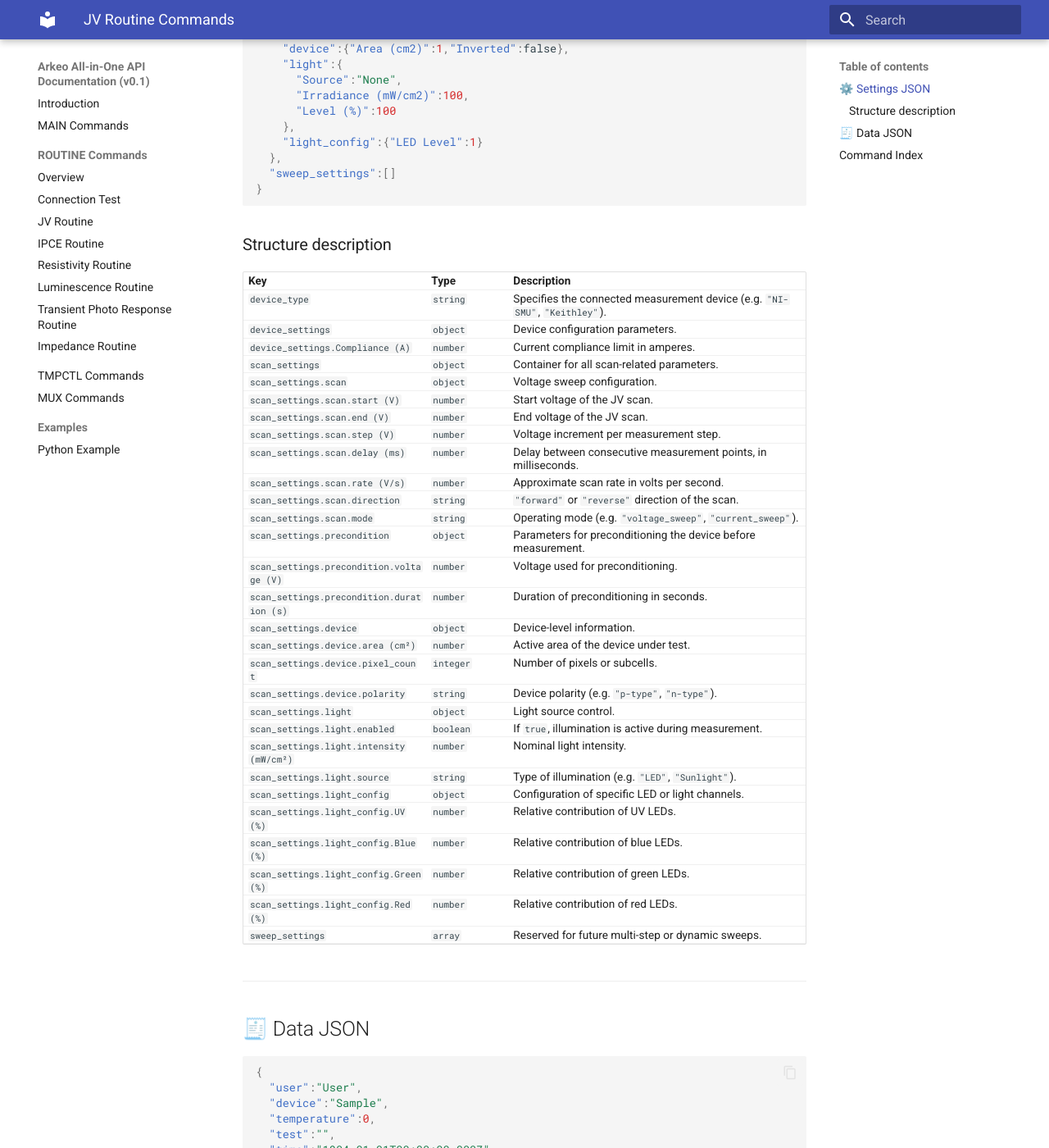
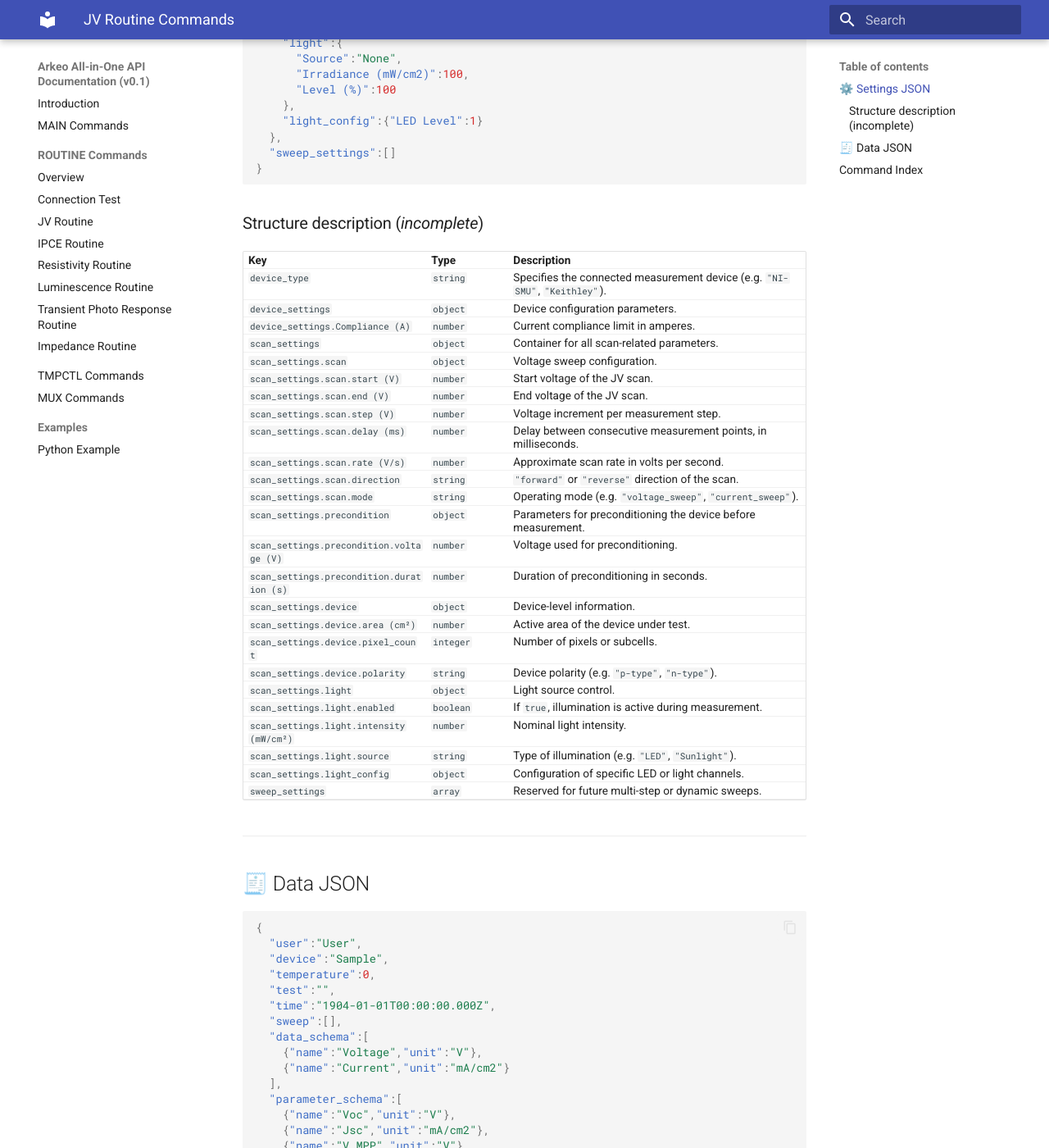
Before and after one commit to cicciresearch/arkeo-api-docs, an MkDocs documentation site: the page built from docs/routine/JV.md, in a window 1280 px wide and 1400 px high, scrolled down 644 px. Shown: the whole window at 82% size. Built offline with MkDocs 1.6.1 and Material for MkDocs 9.7.7, drawn with Linux system fonts in a browser that asks for light colours; some of the changed text lies outside the part shown.

````diff
--- a/docs/routine/JV.md
+++ b/docs/routine/JV.md
@@ -37,39 +36,35 @@ The diode equation is given by $I = I_0 (e^{qV/kT} - 1)$.
 
 ```
 
-### Structure description
+### Structure description (*incomplete*)
 
-| Key | Type | Description |
-|-----|------|-------------|
-| `device_type` | `string` | Specifies the connected measurement device (e.g. `"NI-SMU"`, `"Keithley"`). |
-| `device_settings` | `object` | Device configuration parameters. |
-| `device_settings.Compliance (A)` | `number` | Current compliance limit in amperes. |
-| `scan_settings` | `object` | Container for all scan-related parameters. |
-| `scan_settings.scan` | `object` | Voltage sweep configuration. |
-| `scan_settings.scan.start (V)` | `number` | Start voltage of the JV scan. |
-| `scan_settings.scan.end (V)` | `number` | End voltage of the JV scan. |
-| `scan_settings.scan.step (V)` | `number` | Voltage increment per measurement step. |
-| `scan_settings.scan.delay (ms)` | `number` | Delay between consecutive measurement points, in milliseconds. |
-| `scan_settings.scan.rate (V/s)` | `number` | Approximate scan rate in volts per second. |
-| `scan_settings.scan.direction` | `string` | `"forward"` or `"reverse"` direction of the scan. |
-| `scan_settings.scan.mode` | `string` | Operating mode (e.g. `"voltage_sweep"`, `"current_sweep"`). |
-| `scan_settings.precondition` | `object` | Parameters for preconditioning the device before measurement. |
-| `scan_settings.precondition.voltage (V)` | `number` | Voltage used for preconditioning. |
-| `scan_settings.precondition.duration (s)` | `number` | Duration of preconditioning in seconds. |
-| `scan_settings.device` | `object` | Device-level information. |
-| `scan_settings.device.area (cm²)` | `number` | Active area of the device under test. |
-| `scan_settings.device.pixel_count` | `integer` | Number of pixels or subcells. |
-| `scan_settings.device.polarity` | `string` | Device polarity (e.g. `"p-type"`, `"n-type"`). |
-| `scan_settings.light` | `object` | Light source control. |
-| `scan_settings.light.enabled` | `boolean` | If `true`, illumination is active during measurement. |
-| `scan_settings.light.intensity (mW/cm²)` | `number` | Nominal light intensity. |
-| `scan_settings.light.source` | `string` | Type of illumination (e.g. `"LED"`, `"Sunlight"`). |
-| `scan_settings.light_config` | `object` | Configuration of specific LED or light channels. |
-| `scan_settings.light_config.UV (%)` | `number` | Relative contribution of UV LEDs. |
-| `scan_settings.light_config.Blue (%)` | `number` | Relative contribution of blue LEDs. |
-| `scan_settings.light_config.Green (%)` | `number` | Relative contribution of green LEDs. |
-| `scan_settings.light_config.Red (%)` | `number` | Relative contribution of red LEDs. |
-| `sweep_settings` | `array` | Reserved for future multi-step or dynamic sweeps. |
+| Key                                       | Type      | Description                                                                 |
+| ----------------------------------------- | --------- | --------------------------------------------------------------------------- |
+| `device_type`                             | `string`  | Specifies the connected measurement device (e.g. `"NI-SMU"`, `"Keithley"`). |
+| `device_settings`                         | `object`  | Device configuration parameters.                                            |
+| `device_settings.Compliance (A)`          | `number`  | Current compliance limit in amperes.                                        |
+| `scan_settings`                           | `object`  | Container for all scan-related parameters.                                  |
+| `scan_settings.scan`                      | `object`  | Voltage sweep configuration.                                                |
+| `scan_settings.scan.start (V)`            | `number`  | Start voltage of the JV scan.                                               |
+| `scan_settings.scan.end (V)`              | `number`  | End voltage of the JV scan.                                                 |
+| `scan_settings.scan.step (V)`             | `number`  | Voltage increment per measurement step.                                     |
+| `scan_settings.scan.delay (ms)`           | `number`  | Delay between consecutive measurement points, in milliseconds.              |
+| `scan_settings.scan.rate (V/s)`           | `number`  | Approximate scan rate in volts per second.                                  |
+| `scan_settings.scan.direction`            | `string`  | `"forward"` or `"reverse"` direction of the scan.                           |
+| `scan_settings.scan.mode`                 | `string`  | Operating mode (e.g. `"voltage_sweep"`, `"current_sweep"`).                 |
+| `scan_settings.precondition`              | `object`  | Parameters for preconditioning the device before measurement.               |
+| `scan_settings.precondition.voltage (V)`  | `number`  | Voltage used for preconditioning.                                           |
+| `scan_settings.precondition.duration (s)` | `number`  | Duration of preconditioning in seconds.                                     |
+| `scan_settings.device`                    | `object`  | Device-level information.                                                   |
+| `scan_settings.device.area (cm²)`         | `number`  | Active area of the device under test.                                       |
+| `scan_settings.device.pixel_count`        | `integer` | Number of pixels or subcells.                                               |
+| `scan_settings.device.polarity`           | `string`  | Device polarity (e.g. `"p-type"`, `"n-type"`).                              |
+| `scan_settings.light`                     | `object`  | Light source control.                                                       |
+| `scan_settings.light.enabled`             | `boolean` | If `true`, illumination is active during measurement.                       |
+| `scan_settings.light.intensity (mW/cm²)`  | `number`  | Nominal light intensity.                                                    |
+| `scan_settings.light.source`              | `string`  | Type of illumination (e.g. `"LED"`, `"Sunlight"`).                          |
+| `scan_settings.light_config`              | `object`  | Configuration of specific LED or light channels.                            |
+| `sweep_settings`                          | `array`   | Reserved for future multi-step or dynamic sweeps.                           |
 
 
 ---
--- a/mkdocs.yml
+++ b/mkdocs.yml
@@ -52,3 +52,4 @@ extra_javascript:
 extra_css:
   - https://cdn.jsdelivr.net/npm/katex@0.16.9/dist/katex.min.css
   - assets/stylesheets/extra.css
+  - css/extra.css
````
Also changed, not shown: other parts of docs/routine/JV.md (+0 -1 lines), docs/routine/IPCE.md (+1 -0 lines), docs/.obsidian/workspace.json, 1 other file.
